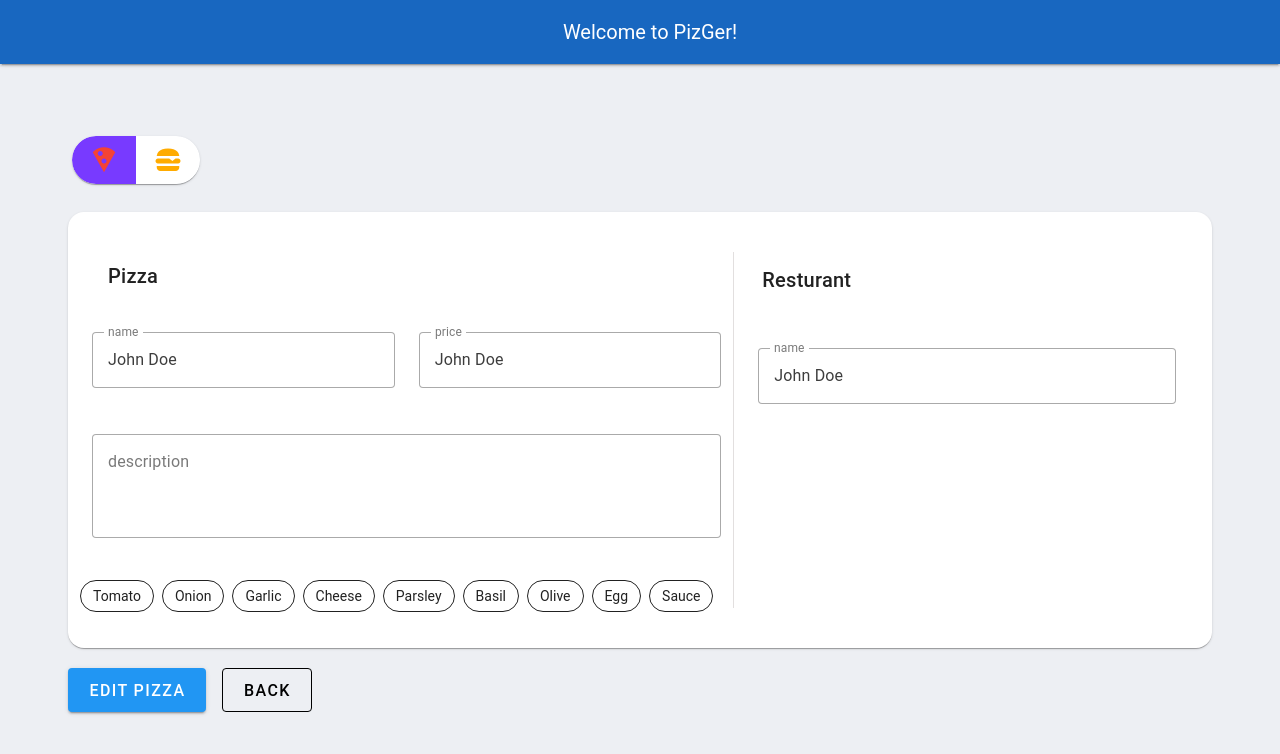
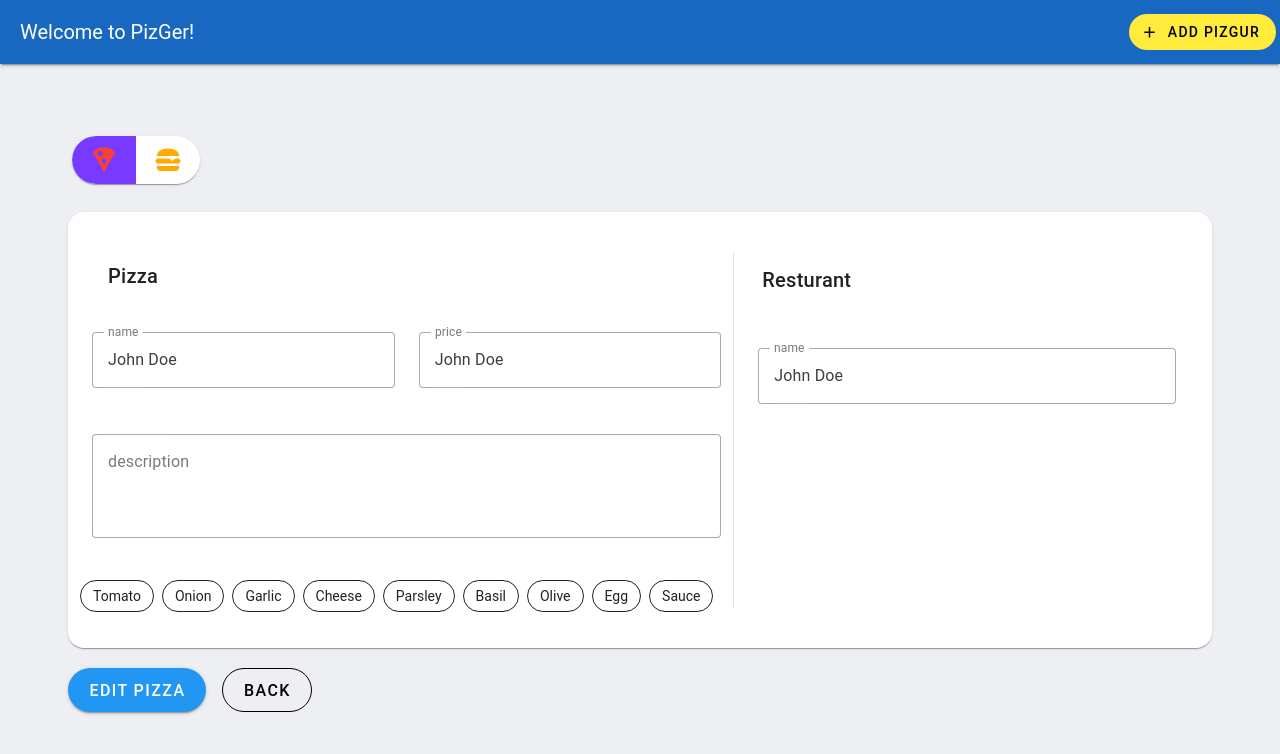
Before and after one commit to maedekaboli/PizGer, a Vue app: page /food/1 in a window 1280 px wide. Shown: the top 754 px of the page. Built offline with nearby package versions, Linux system fonts and the light colour scheme.

Commit message:
db.json added in order to local API calling

```diff
--- /dev/null
+++ b/db.json
@@ -0,0 +1,28 @@
+{
+    "foods": [
+        {
+            "name": "hamburger",
+            "price": 42,
+            "desc": "delicious hamburger",
+            "id": 1,
+            "category": 1
+        },
+        {
+            "name": "pizza",
+            "price": 42,
+            "desc": "delicious hamburger",
+            "id": 2,
+            "category": 1
+        }
+    ],
+    "comments": [
+        {
+            "id": 1,
+            "body": "some comment",
+            "postId": 1
+        }
+    ],
+    "profile": {
+        "name": "typicode"
+    }
+}
--- a/src/App.vue
+++ b/src/App.vue
@@ -1,9 +1,13 @@
 <template>
   <v-app>
     <v-app-bar :elevation="2" color="primary" absolute>
-      <v-app-bar-title class="d-flex justify-space-around">
+      <v-app-bar-title>
         Welcome to PizGer!
       </v-app-bar-title>
+      <v-btn rounded="pill" color="yellow" variant="flat">
+        <v-icon start icon="mdi-plus"></v-icon>
+        add pizgur
+      </v-btn>
     </v-app-bar>
     <v-main>
       <v-container class="my-10">
--- a/src/components/food/EditFood.vue
+++ b/src/components/food/EditFood.vue
@@ -70,11 +70,11 @@ const selectedFood = ref<SelectedFoodType>({ value: 1, name: 'Pizza', icon: 'mdi
             </v-row>
         </v-card>
 
-        <v-btn class="mt-5" size="large" color="info">
+        <v-btn rounded="pill" class="mt-5" size="large" color="info">
             Edit {{ selectedFood.name }}
         </v-btn>
         <router-link to="/">
-            <v-btn class="mt-5 ml-4" size="large" color="black" variant="outlined">
+            <v-btn rounded="pill" class="mt-5 ml-4" size="large" color="black" variant="outlined">
                 back
             </v-btn>
         </router-link>
--- a/src/components/food/FoodType.ts
+++ b/src/components/food/FoodType.ts
@@ -4,4 +4,5 @@ export default interface FoodType {
     name: string
     desc: string
     price: number
+    category: number
 }
```
